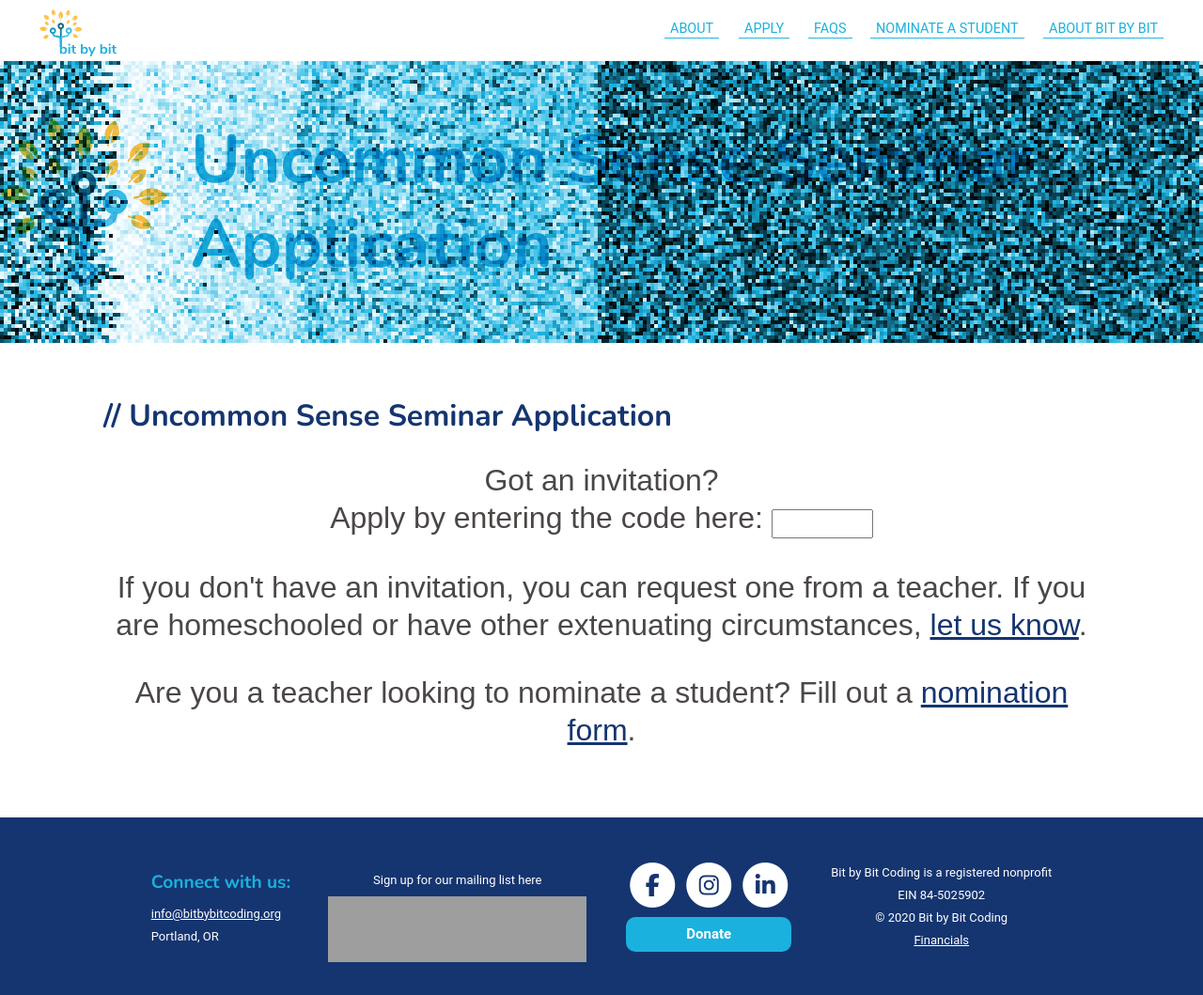
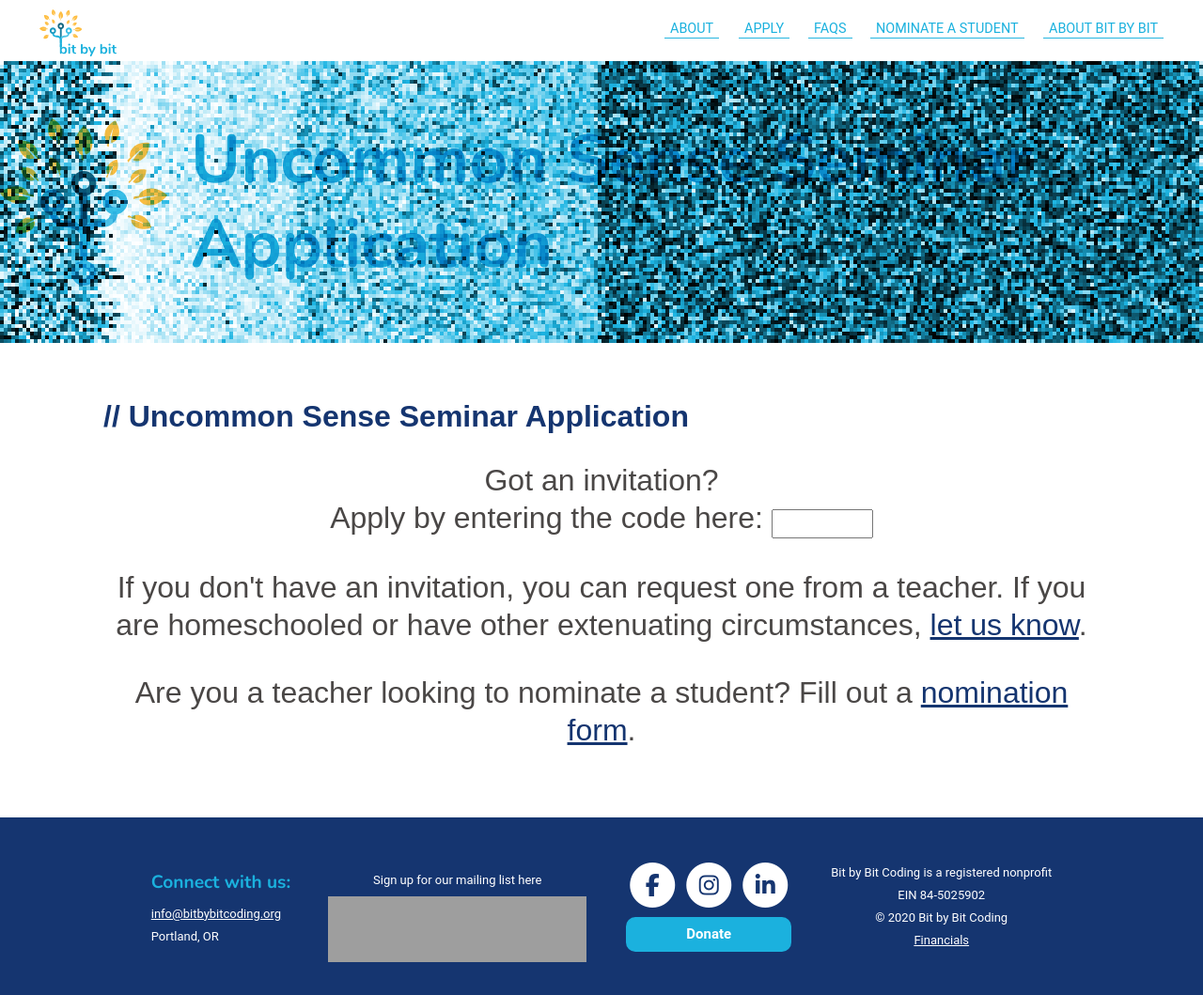
Before and after one commit to bit-by-bit-coding/bxb-website, a Jekyll site: the page built from usreferral.html, in a window 1280 px wide and 1059 px high. Shown: the whole window at 94% size. Built offline with Jekyll 4.4.1, drawn with Linux system fonts in a browser that asks for light colours; nearby versions of some CDN libraries; some web fonts are replaced; grey boxes are pictures that could not be loaded.

Commit message:
make h1 tag have font as rest of page for usreferral page

```diff
--- a/usreferral.html
+++ b/usreferral.html
@@ -9,7 +9,7 @@ scripts:
 - "https://cdnjs.cloudflare.com/ajax/libs/crypto-js/4.0.0/crypto-js.min.js"
 - "us-summer-signup.js"
 ---
-<div class="details-container">
+<div class="details-container" id="uncommonsense">
     <div class="details-item" id="apply-text">
         <h1>Uncommon Sense Seminar Application</h1>
         <p class="main-text">
```
